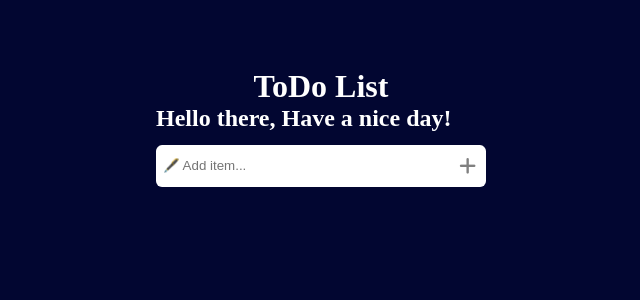
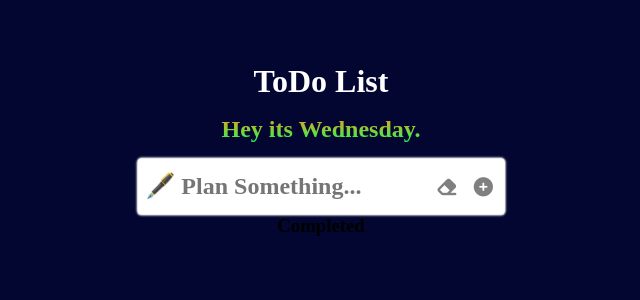
Before and after one commit to Regestrac/ToDo_List-ReactApp, a React (Create React App) app: page / in a window 1280 px wide. Shown: the top 300 px of the page, without its empty margins (319-959 px from the left). Built offline with nearby package versions, Linux system fonts and the light colour scheme.

Commit message:
Modified input feild design

```diff
--- a/src/App.css
+++ b/src/App.css
@@ -2,7 +2,6 @@
   margin: 0;
   padding: 0;
 }
-
 body {
   background-color: #020631;
 }
@@ -12,21 +11,61 @@ body {
   left: 50%;
   transform: translate(-50%, -10%);
 }
-
-.app .mainHeading h1 {
+.subHeading{
   text-align: center;
+  margin-top: 1rem;
+  background: -webkit-linear-gradient(rgb(255, 150, 22), rgb(25, 255, 86));
+  background-clip: text;
+  -webkit-text-fill-color: transparent;
+}
+.inputOptions{
+  width: 100%;
+   height: 3.5rem;
+   background-color: rgb(255, 255, 255);
+   box-shadow: 0 0 2px 1px rgb(255, 255, 255);
+   margin: auto;
+   margin-top: 1rem;
+   border-radius: .25rem;
+   display: grid;
+   grid-template-columns: 80% 10% 10%;
+}
+.inputOptions .left input {
+  width: 98%;
+  height: 90%;
+  margin-top: .8%;
+  margin-left: 1%;
+  border: unset;
+  border-radius: .25rem;
+  outline: none;
+  padding-left: .3rem;
+  font-size: x-large;
+  font-family: inherit;
+  font-weight: bold;
 }
 
-.app h1,
-h2 {
-  color: white;
-}
-.app .input {
+.inputOptions .middle {
   display: flex;
   justify-content: center;
   align-items: center;
 }
 
+.inputOptions .right {
+  display: flex;
+  justify-content: center;
+  align-items: center;
+}
+
+.app .mainHeading h1 {
+  text-align: center;
+}
+.app h1 {
+  color: white;
+}
+/* .app .input {
+  display: flex;
+  justify-content: center;
+  align-items: center;
+}
 .app .input {
   margin-top: 0.8em;
   width: 20em;
@@ -37,15 +76,13 @@ h2 {
   align-items: center;
   border-radius: 6px;
   padding: 5px;
-}
-
-.app .input input {
+} */
+/* .app .input input {
   width: 100%;
   height: 1.6em;
   border-color: transparent;
   outline-color: transparent;
-}
-
+} */
 .app i {
   cursor: pointer;
   font-size: larger;
@@ -53,3 +90,32 @@ h2 {
   color: grey;
   margin-right: 5px;
 }
+.app .todos {
+  display: flex;
+  justify-content: center;
+  align-items: center;
+  flex-direction: column;
+}
+.app .todos .todo {
+  margin-top: 0.8em;
+  width: 20em;
+  height: 2em;
+  background-color: white;
+  display: flex;
+  justify-content: space-between;
+  align-items: center;
+  border-radius: 6px;
+  padding: 5px;
+}
+.app .todos .todo .left {
+  display: flex;
+  justify-content: flex-start;
+  align-items: center;
+}
+.app .todos .todo .left p {
+  margin-left: 3px;
+  font-size: medium;
+  font-weight: 700;
+  font-style: normal;
+  color: grey;
+}
--- a/src/App.js
+++ b/src/App.js
@@ -3,18 +3,93 @@ import { useState } from 'react';
 import './App.css';
 
 function App() {
+  const [toDos, setToDos] = useState([])
+  const [toDo, setToDo] = useState('')
+  const today=new Date()
+  const dayNum=today.getDay()
+  const dayList=['Sunday','Monday','Tuesday','Wednesday','Thursday','Friday','Saturday']
+  const day=dayList[dayNum]
+  const handleInput=((e)=>{
+    e.preventDefault();
+    if(toDo){
+      setToDos([...toDos,{
+        id:Date.now(),
+        text:toDo,
+        statusCompleted:false,
+        statusRemoved:false
+      }]);
+      setToDo('');
+    }
+  })
+  const clearInput=()=>{
+    setToDo('');
+  }
 
   return (
     <div className="app">
-      <div className='mainHeading'>
-        <h1>ToDo List</h1>
+      <div className='headings'>
+        <div className='mainHeading'>
+          <h1>ToDo List</h1>
+        </div>
+        <div className='subHeading'>
+          <h2>Hey its {day}.</h2>
+        </div>
       </div>
-      <div className='subHeading'>
-        <h2>Hello there, Have a nice day!</h2>
-      </div>
-      <div className='input'>
-        <input  type="text" placeholder='🖋️ Add item...'></input>
-        <i  className="fas fa-plus"></i>
+        <form onSubmit={handleInput}>
+          <div className='inputOptions'>
+          <div className='left'>
+            <input value={toDo} onChange={(e) => setToDo(e.target.value)} type="text" placeholder='🖋️ Plan Something...'></input>
+          </div>
+          <div className='middle'>
+            <i onClick={clearInput} className="fas fa-eraser" title="Clear"></i>
+          </div>
+          <div className='right'>
+            <i type='submit' onClick={handleInput} className="fa-solid fa-circle-plus" title="Add"></i>
+            {/* onClick={() => setToDos([...toDos, {id:Date.now(),text:toDo, status:false}])} */}
+          </div>
+          </div>
+        </form>
+
+      <div className="todos">
+        <h3>Completed</h3>
+        {toDos && toDos.map((obj) => {
+          if (obj.statusCompleted && !obj.statusRemoved) {
+            return (
+              <div className="todo">
+                <div className="left">
+                  <input onChange={(e) => {
+                    setToDos(toDos.filter(obj2 => {
+                      if (obj2.id === obj.id) {
+                        obj2.status = e.target.checked
+                      }
+                      return obj2;
+                    }))
+                  }} value={obj.status} type="checkbox" />
+                  <p>{obj.text}</p>
+                </div>
+                <div className="right">
+                  <i className="fas fa-times"></i>
+                </div>
+              </div>
+            )
+          }
+        })
+        }
+        {toDos.map((obj)=>{
+          if(obj.status){
+            return(
+              <div className='todo'>
+                <div className='left'>
+                <p>{obj.text}</p>
+                </div>
+                <div className='right'>
+                <i className='fa-solid fa-trash-can'></i>
+                </div>
+              </div>
+            )
+          }
+          return null;
+        })}
       </div>
     </div>
   );
```
Also changed, not shown: src/logo.svg (deleted).
